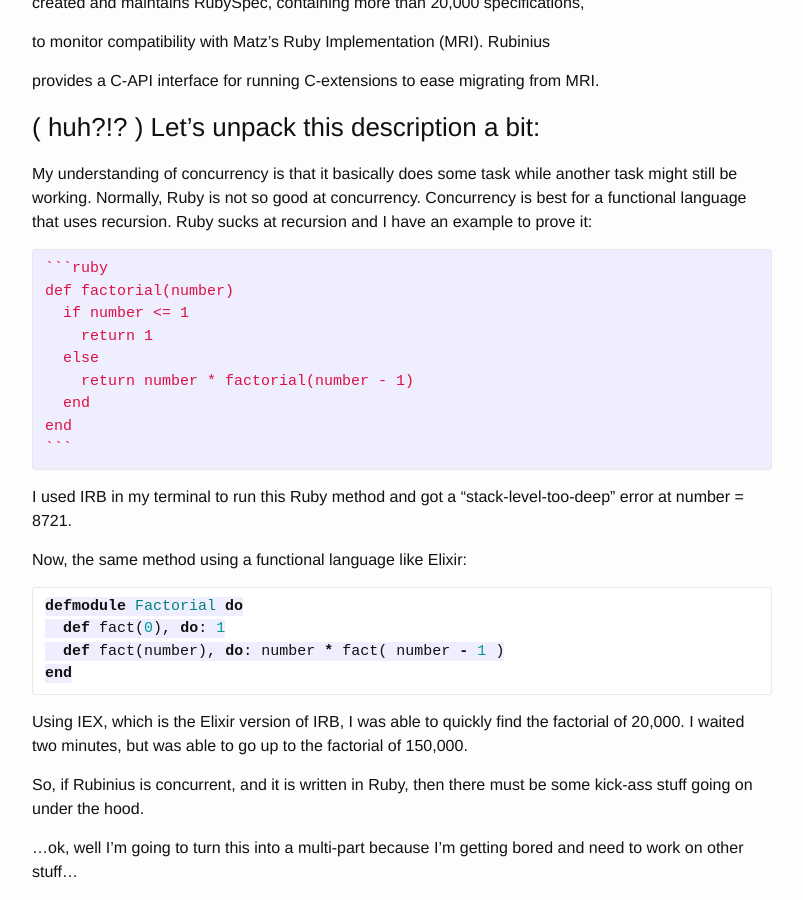
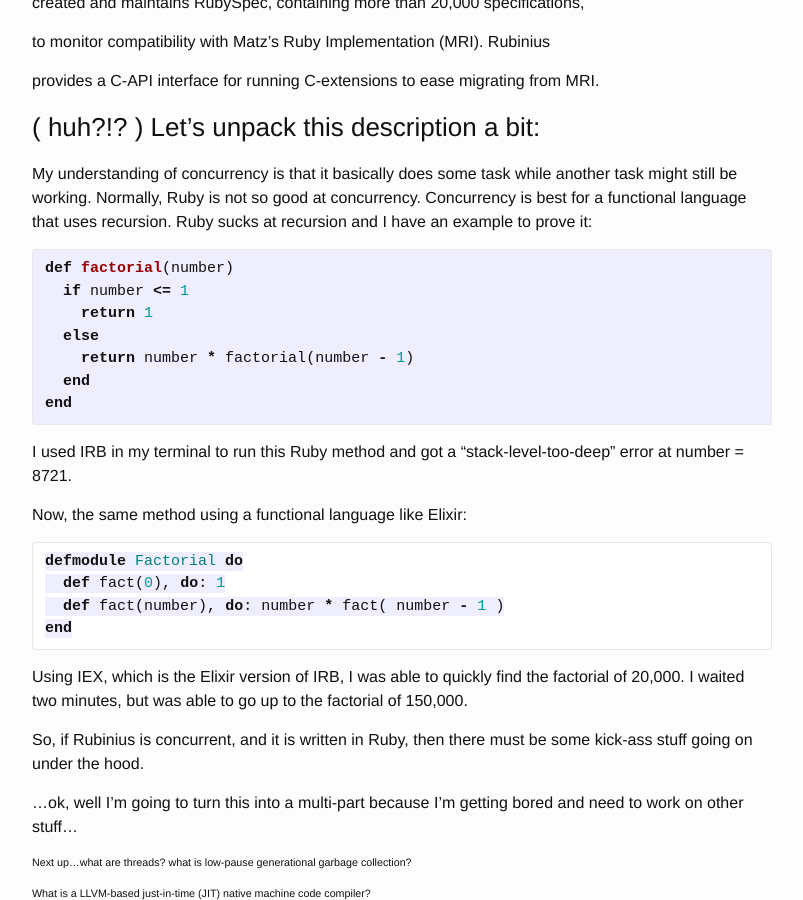
Before and after one commit to timproctor/timproctor.github.io, a Jekyll site: the page built from _posts/2014-10-03-why-i-care-to-find-out-more-about-rubinius.markdown, in a window 1280 px wide and 900 px high, scrolled down 590 px. Shown: the whole window, without its empty margins (238-1041 px from the left). Built offline with Jekyll 4.4.1, drawn with Linux system fonts in a browser that asks for light colours.

Commit message:
testing highlighting on first blog

````diff
--- a/_posts/2014-10-03-why-i-care-to-find-out-more-about-rubinius.markdown
+++ b/_posts/2014-10-03-why-i-care-to-find-out-more-about-rubinius.markdown
@@ -35,7 +35,6 @@
 have an example to prove it:
 
 {% highlight ruby %}
-```ruby
 def factorial(number)
   if number <= 1
     return 1
@@ -43,7 +42,6 @@
     return number * factorial(number - 1)
   end
 end
-```
 {% endhighlight %}
 
 I used IRB in my terminal to run this Ruby method and got a "stack-level-too-deep"
````
